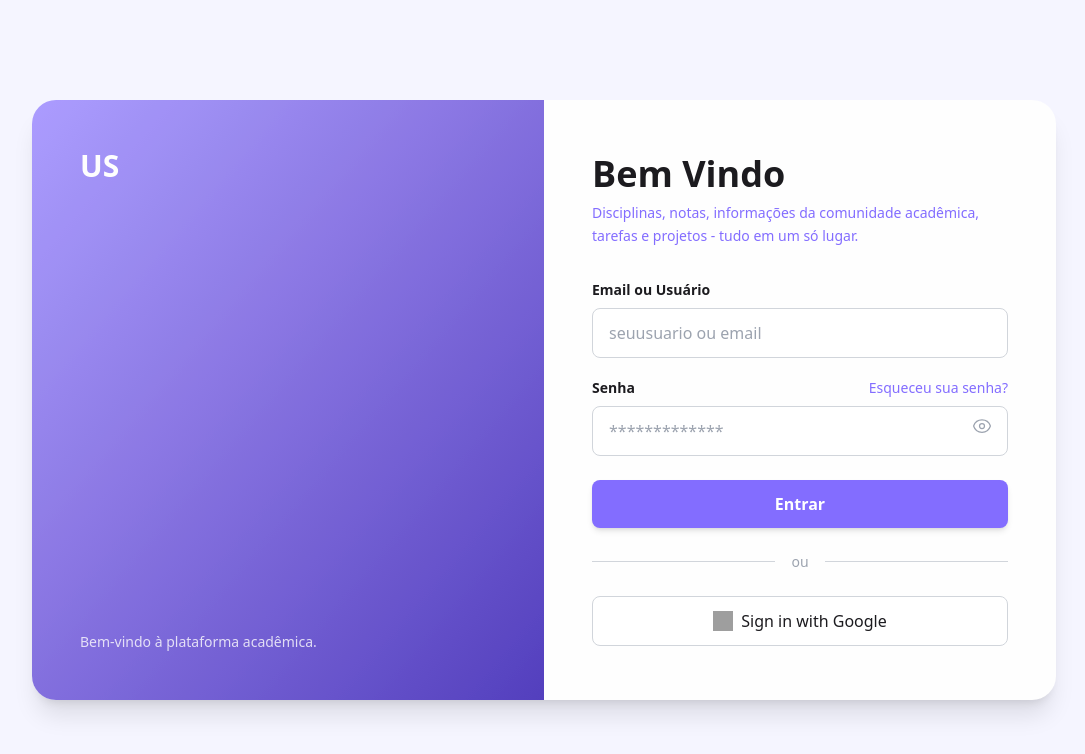
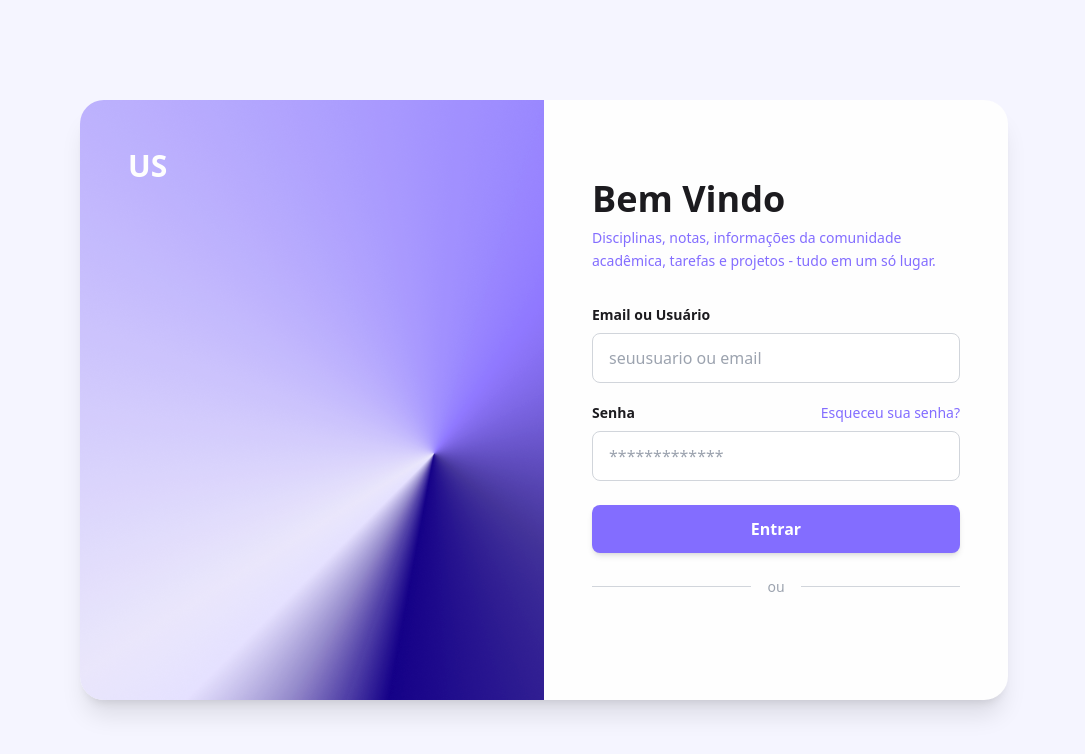
Before and after one commit to RyanArmond/Desenvolvimento_de_Artefato, a Django app: template projectuniversitysystem/universitysystem/templates/login.html in a window 1280 px wide. Shown: the top 754 px of the page, without its empty margins (96-1181 px from the left). Run offline with Django 5.2, Linux system fonts and the light colour scheme; the template is opened without the code that fills it, so the values that code supplies are empty; some libraries are stand-ins or nearby versions; grey boxes are pictures that could not be loaded.

Commit message:
Login com google adicionado

```diff
--- a/projectuniversitysystem/universitysystem/templates/login.html
+++ b/projectuniversitysystem/universitysystem/templates/login.html
@@ -5,6 +5,7 @@
     <meta charset="UTF-8">
     <meta name="viewport" content="width=device-width, initial-scale=1.0">
     <script src="https://cdn.tailwindcss.com"></script>
+    <script src="https://accounts.google.com/gsi/client" async></script>
     <script>
     tailwind.config = {
         theme: {
@@ -16,6 +17,9 @@
                     nblack: "#1C1B1F",
                     nlightblack: "#404040",
                     nwhite: "#FEFEFE",
+                },
+                backgroundImage: {
+                    'loginbg': "url('{% static 'img/backgroundlogin.png' %}')",
                 }
             }
         }
@@ -23,18 +27,13 @@
     </script>
     <title>Login - UniversitySystem</title>
 </head>
-<body class="bg-nbackpurple flex items-center justify-center min-h-screen p-4">
+<body class="bg-nbackpurple flex items-center justify-center min-h-screen p-4 ">
 
-    <div class="bg-nwhite rounded-3xl shadow-xl overflow-hidden flex flex-col md:flex-row w-full max-w-5xl h-[600px]">
+    <div class="bg-nwhite rounded-3xl shadow-xl overflow-hidden flex flex-col md:flex-row w-full h-[600px] mx-40 max-w-7xl">
 
-        <div class="hidden md:flex md:w-1/2 bg-gradient-to-br from-npurplelight to-[#4B39B6] p-12 flex-col justify-between relative">
+        <div class="hidden md:flex md:w-1/2 bg-loginbg p-12 flex-col justify-between relative">
             <div class="absolute inset-0 bg-white/10 mix-blend-overlay"></div>
-
             <h1 class="text-nwhite text-3xl font-bold z-10">US</h1>
-
-            <div class="z-10">
-                <p class="text-nwhite/80 text-sm">Bem-vindo à plataforma acadêmica.</p>
-            </div>
         </div>
 
         <div class="w-full md:w-1/2 p-12 flex flex-col justify-center relative">
@@ -83,12 +82,7 @@
                                id="password"
                                placeholder="*************"
                                required>
-                        <button type="button" class="absolute right-4 top-[38px] text-gray-400 hover:text-npurple">
-                            <svg xmlns="http://www.w3.org/2000/svg" fill="none" viewBox="0 0 24 24" stroke-width="1.5" stroke="currentColor" class="w-5 h-5">
-                                <path stroke-linecap="round" stroke-linejoin="round" d="M2.036 12.322a1.012 1.012 0 010-.639C3.423 7.51 7.36 4.5 12 4.5c4.638 0 8.573 3.007 9.963 7.178.07.207.07.431 0 .639C20.577 16.49 16.64 19.5 12 19.5c-4.638 0-8.573-3.007-9.963-7.178z" />
-                                <path stroke-linecap="round" stroke-linejoin="round" d="M15 12a3 3 0 11-6 0 3 3 0 016 0z" />
-                            </svg>
-                        </button>
+
                     </div>
 
                     <button type="submit" class="w-full bg-npurple hover:bg-[#6f5add] text-white font-bold py-3 rounded-lg shadow-md hover:shadow-lg transition-all transform hover:-translate-y-0.5">
@@ -102,10 +96,26 @@
                     <div class="flex-grow border-t border-gray-300"></div>
                 </div>
 
-                <button type="button" class="w-full flex items-center justify-center border border-gray-300 hover:bg-gray-50 bg-white text-nblack font-medium py-3 rounded-lg transition-all">
-                    <img src="https://www.svgrepo.com/show/475656/google-color.svg" alt="Google" class="w-5 h-5 mr-2">
-                    Sign in with Google
-                </button>
+                <div class="flex justify-center">
+                    <div id="g_id_onload"
+                        data-client_id="932850632858-qpckuf3a3jbd7f6eg5rke9mvilcve3l0.apps.googleusercontent.com"
+                        data-context="signin"
+                        data-ux_mode="popup"
+                        data-login_uri="http://localhost:8000/login_google/"
+                        data-auto_select="true"
+                        data-itp_support="true">
+                    </div>
+
+                    <div class="g_id_signin"
+                        data-type="standard"
+                        data-shape="rectangular"
+                        data-theme="outline"
+                        data-text="signin_with"
+                        data-size="large"
+                        data-logo_alignment="center"
+                        data-width="450">
+                    </div>
+                </div>
             </div>
         </div>
     </div>
--- a/projectuniversitysystem/universitysystem/urls.py
+++ b/projectuniversitysystem/universitysystem/urls.py
@@ -9,5 +9,6 @@ urlpatterns = [
     path('', views.home, name='home_view'),
     path('restaurante/', views.restaurante_view, name="restaurante_view"),
     path('login/', views.login_view, name='login'),
+    path('login_google/', views.login_google_view, name='login_google'),
     path('logout/', views.logout_view, name='logout')
 ]
--- a/pyproject.toml
+++ b/pyproject.toml
@@ -9,7 +9,9 @@ readme = "README.md"
 requires-python = ">=3.13"
 dependencies = [
     "django (>=5.2.8,<6.0.0)",
-    "dotenv (>=0.9.9,<0.10.0)"
+    "dotenv (>=0.9.9,<0.10.0)",
+    "google-auth (>=2.43.0,<3.0.0)",
+    "requests (>=2.32.5,<3.0.0)"
 ]
 
 [tool.poetry]
```
Also changed, not shown: projectuniversitysystem/projectuniversitysystem/settings.py (+10 -1 lines), projectuniversitysystem/universitysystem/views.py (+32 -1 lines), projectuniversitysystem/universitysystem/static/img/backgroundlogin.png (added), 1 other file.
